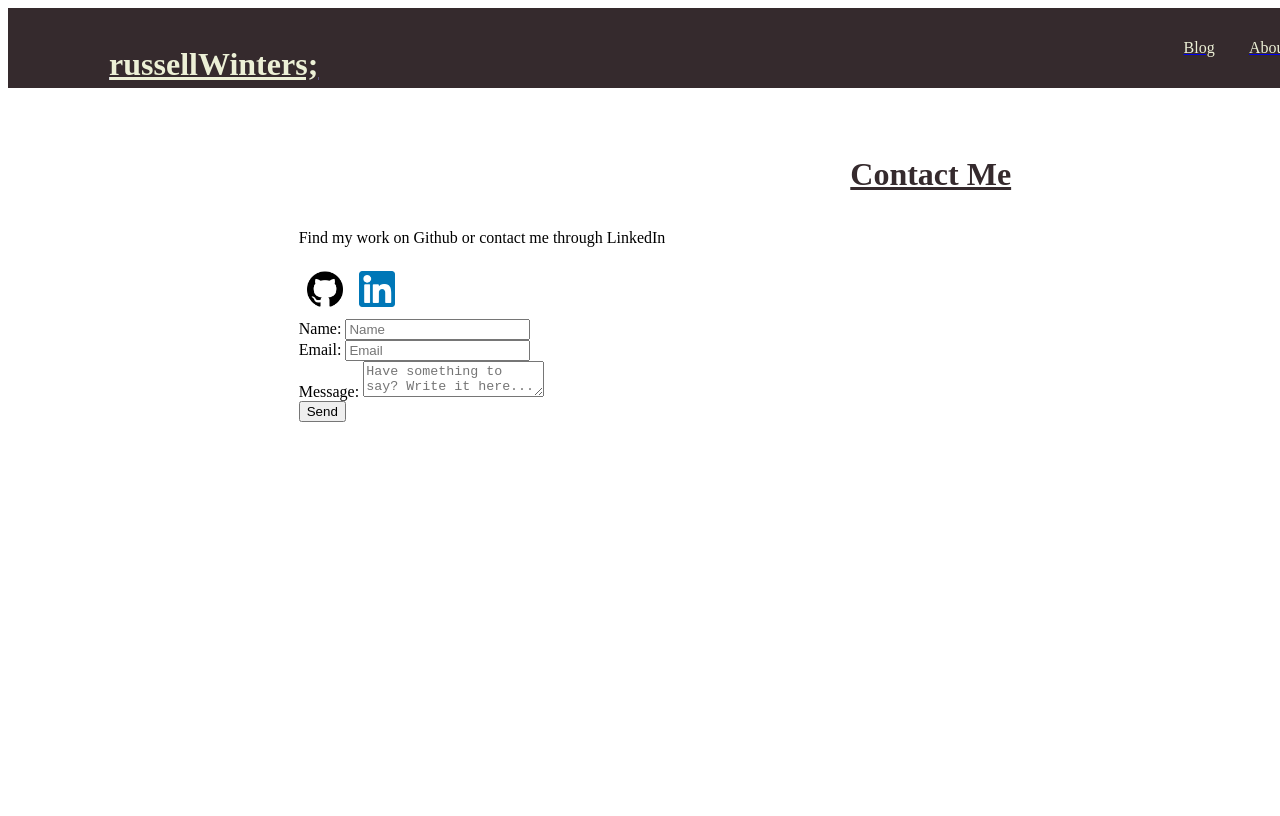
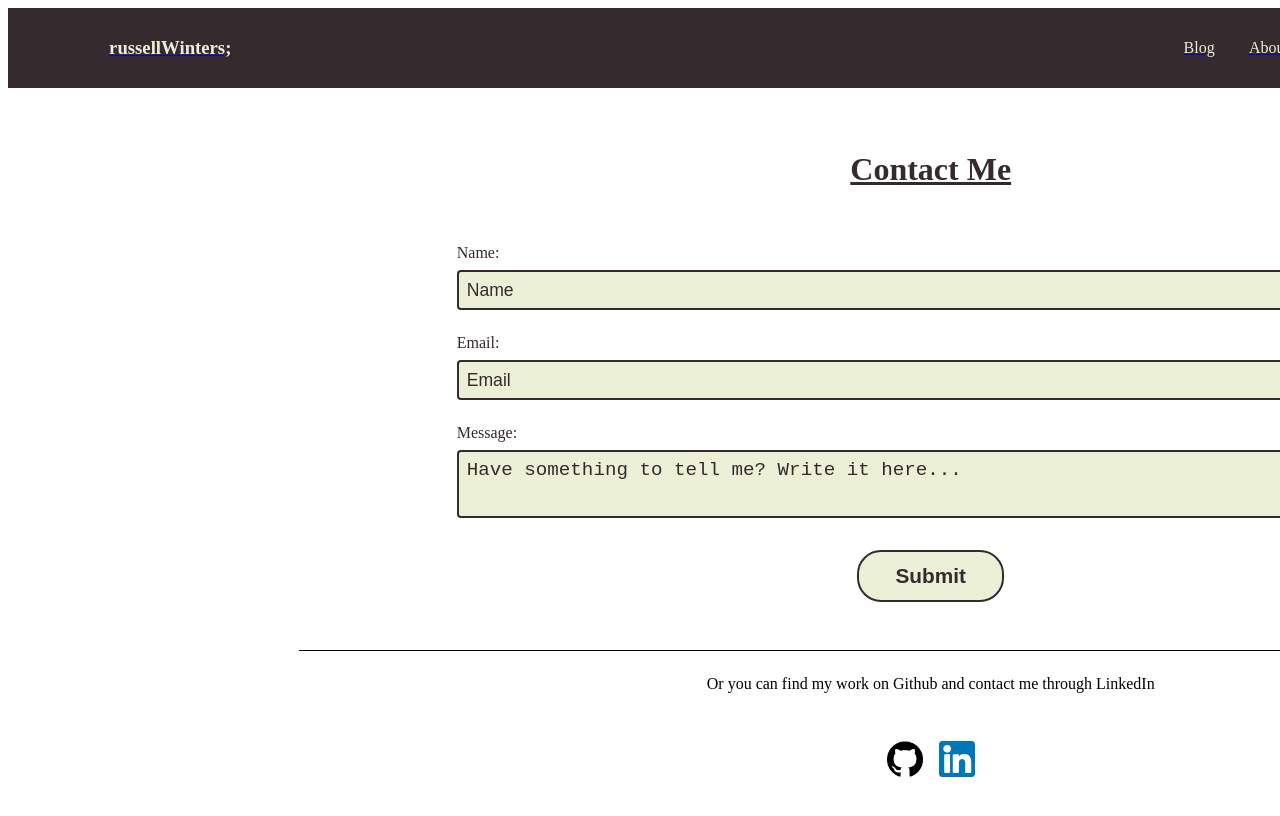
Before and after one commit to russellwinters/portfolio, a Gatsby site: page /contact in a window 1280 px wide. Shown: the top 816 px of the page. Built offline with nearby package versions, Linux system fonts and the light colour scheme; Gatsby itself is replaced by a stand-in of ours.

Commit message:
Contact Form completed w/ base styles

```diff
--- a/src/Components/Contact/ContactForm.js
+++ b/src/Components/Contact/ContactForm.js
@@ -3,28 +3,81 @@
 
 const FORM = styled.form`
   display: flex;
-  flec-direction: column;
+  flex-direction: column;
+  align-items: center;
+  margin-top: 48px;
+  margin-bottom: 48px;
+`;
+
+const INPUT_CONTAINER = styled.div`
+  display: flex;
+  flex-direction: column;
+  margin: 8px;
+  width: 75%;
+  color: #352a2d;
+`;
+
+const INPUT = styled.input`
+  padding: 4px 8px;
+  margin: 8px 0px;
+  border: 2px solid #352a2d;
+  border-radius: 4px;
+  line-height: 1.75rem;
+  font-size: 1.1rem;
+  background-color: #ecf0d6;
+  color: #352a2d;
+
+  &::placeholder {
+    color: #352a2d;
+  }
+`;
+
+const TEXTAREA = styled.textarea`
+  padding: 4px 8px;
+  margin: 8px 0px;
+  border: 2px solid #352a2d;
+  border-radius: 4px;
+  line-height: 1.75rem;
+  font-size: 1.2rem;
+  resize: none;
+  background-color: #ecf0d6;
+  color: #352a2d;
+
+  &::placeholder {
+    color: #352a2d;
+  }
+`;
+
+const BUTTON = styled.button`
+  padding: 12px 36px;
+  border: 2px solid #352a2d;
+  border-radius: 24px;
+  font-size: 1.3rem;
+  font-weight: 900;
+  background-color: #ecf0d6;
+  color: #352a2d;
+  margin-top: 16px;
 `;
 
 const ContactForm = () => {
   return (
     <React.Fragment>
-      <form action="https://formspree.io/f/xdopqeaw" method="POST">
-        <div>
+      <FORM action="https://formspree.io/f/xdopqeaw" method="POST">
+        <INPUT_CONTAINER>
           <label>Name: </label>
-          <input type="text" name="name" placeholder="Name" />
-        </div>
-        <div>
+          <INPUT type="text" name="name" placeholder="Name" />
+        </INPUT_CONTAINER>
+        <INPUT_CONTAINER>
           <label>Email: </label>
-          <input type="email" name="email" placeholder="Email" />
-        </div>
+          <INPUT type="email" name="email" placeholder="Email" />
+        </INPUT_CONTAINER>
 
-        <div>
+        <INPUT_CONTAINER>
           <label>Message: </label>
-          <textarea name="message" placeholder="Have something to say? Write it here..." />
-        </div>
-        <button type="submit">Send</button>
-      </form>
+          <TEXTAREA name="message" placeholder="Have something to tell me? Write it here..." />
+        </INPUT_CONTAINER>
+        <BUTTON type="submit">Submit</BUTTON>
+      </FORM>
     </React.Fragment>
   );
 };
--- a/src/Components/Contact/ContactGlobalStyles.js
+++ b/src/Components/Contact/ContactGlobalStyles.js
@@ -9,7 +9,7 @@
         padding: 0 10%;
       }
 
-    h3 {
+    h1 {
       padding-top: 36px;
       margin-bottom: 36px;
       font-size: 2rem;
--- a/src/Components/Contact/SocialShares.js
+++ b/src/Components/Contact/SocialShares.js
@@ -5,6 +5,8 @@
 
 const CONTAINER = styled.section`
   width: 100%;
+  display: flex;
+  justify-content: center;
 `;
 
 const IMG = styled.img`
@@ -13,8 +15,16 @@
   margin: 8px;
 `;
 
+const TEXT = styled.p`
+  text-align: center;
+  padding: 24px;
+  border-top: 1px solid black;
+`;
+
 const SocialShares = () => {
   return (
+    <React.Fragment>
+      <TEXT>Or you can find my work on Github and contact me through LinkedIn</TEXT>
       <CONTAINER>
         <a href="https://github.com/russellwinters">
           <IMG src={Github} alt="Github Link" />
@@ -23,6 +33,7 @@
           <IMG src={LinkedIn} alt="LinkedIn Link" />
         </a>
       </CONTAINER>
+    </React.Fragment>
   );
 };
 
--- a/src/pages/about.js
+++ b/src/pages/about.js
@@ -14,7 +14,7 @@
       <main className="main__content">
         <img className="background__image" src={BackgroundImage} alt="background__image" />
         <section className="text__block">
-          <h1 className="text__heading">Homepage</h1>
+          <h1 className="text__heading">About Me</h1>
           <p className="inner__text">
             Hello! That page is maintained and developed by Russell Winters. I am a Web Developer based out of
             Vancouver, BC. I grew up on Long Island, New York and went to University at Queen's University in Kingston,
@@ -35,8 +35,8 @@
             sandbar I grew up on (no hate intended, LI has its redeming qualities) -- and sports, name a sport and I
             probably follow it - except Hockey. This website is NOT a development portfolio (if you really need, you can
             find my resume on the{' '}
-            <Link to="/about" className="text__link">
-              About Me
+            <Link to="/contact" className="text__link">
+              Contact
             </Link>{' '}
             page) - instead it's a personal website. I'm hoping to use it as a space to write more, although writing has
             never been a habit I've been able to form - whether over blog or journaling. We'll see if anything's
--- a/src/pages/contact.js
+++ b/src/pages/contact.js
@@ -10,14 +10,10 @@
       <Header />
       <ContactGlobalStyles />
       <section className="main__content">
-        <h3>Contact Me</h3>
-
-        <div>
-          <p>Find my work on Github or contact me through LinkedIn</p>
-          <SocialShares />
-        </div>
+        <h1>Contact Me</h1>
 
         <ContactForm />
+        <SocialShares />
       </section>
     </>
   );
```
Also changed, not shown: 1 other file. Lines whose indentation alone changed are shown as unchanged.
